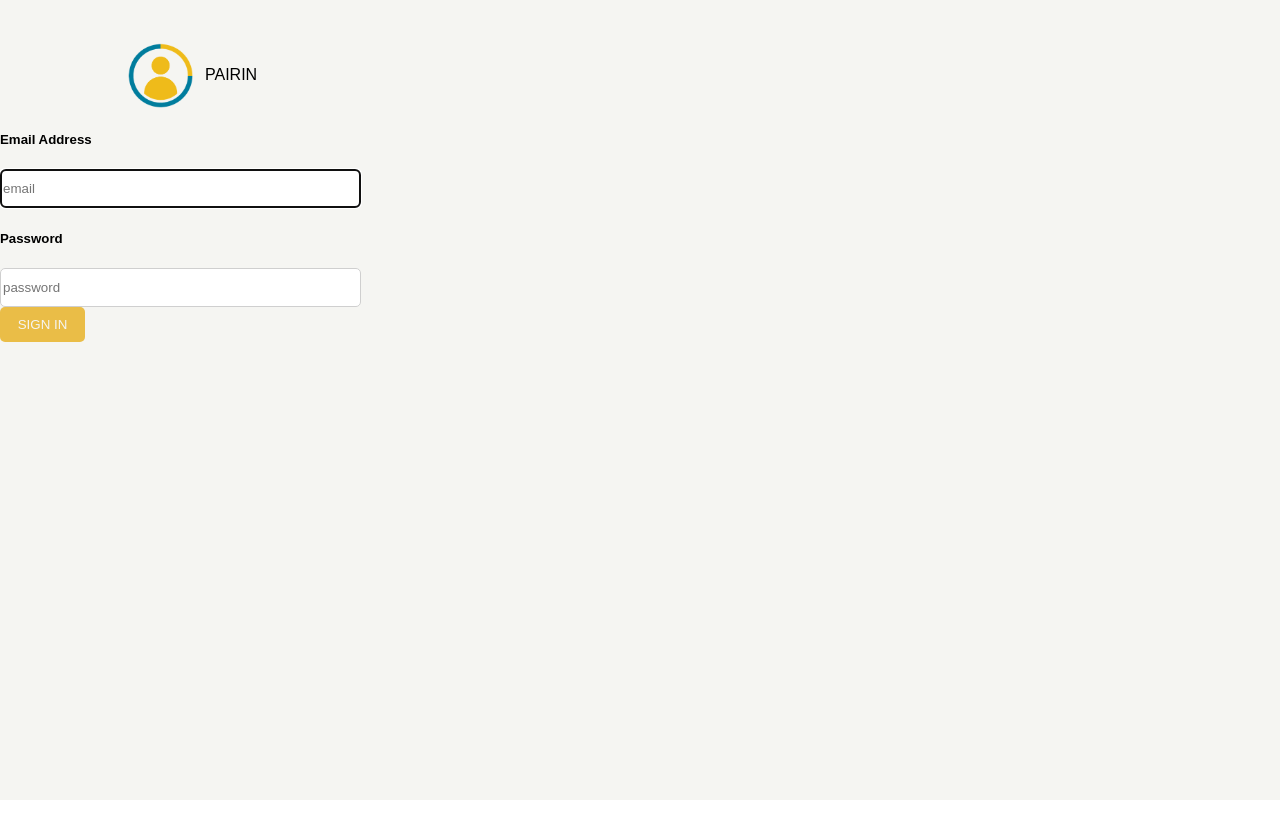
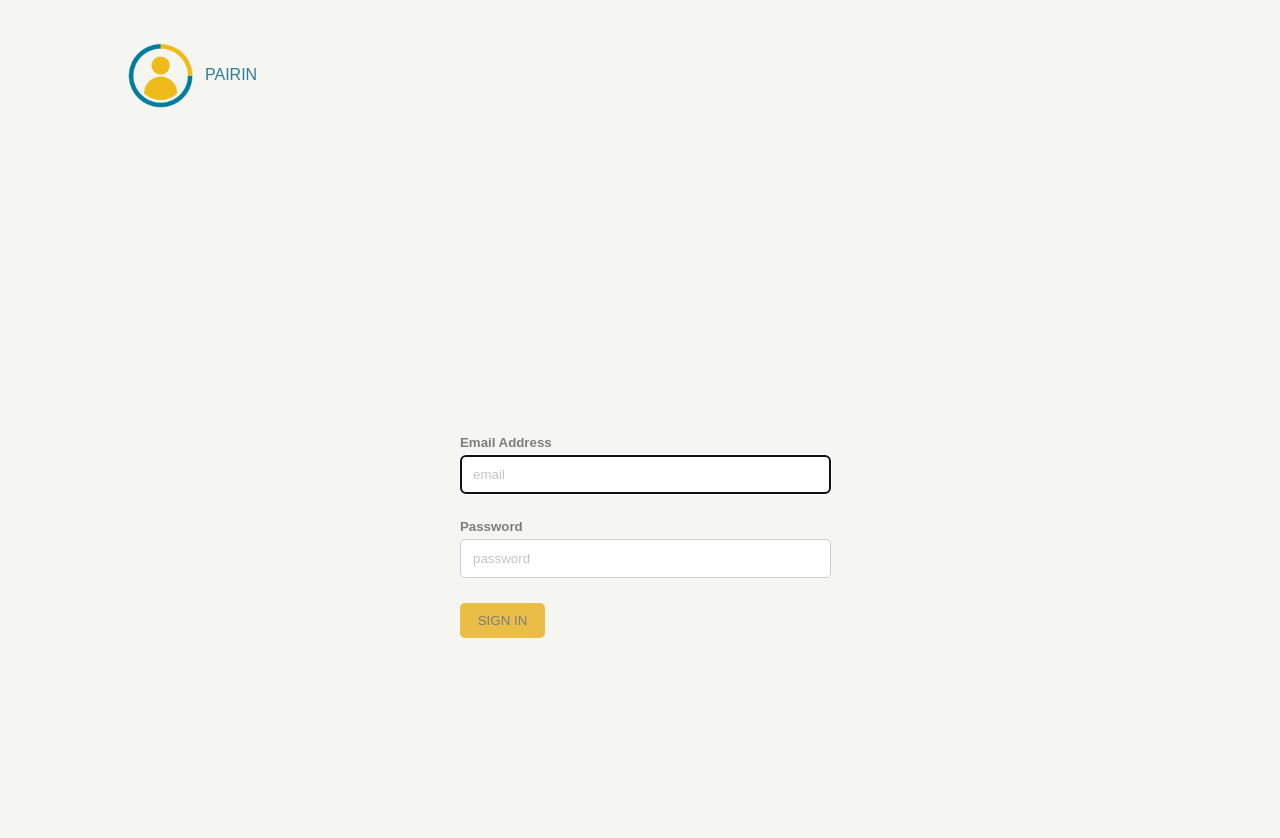
Before and after one commit to j25bender/fe-pairin, a React (Create React App) app: page / in a window 1280 px wide. Shown: the top 838 px of the page. Before the commit the page ends 800 px from the top, so only its background shows below. Built offline with nearby package versions, Linux system fonts and the light colour scheme.

Commit message:
Gridded header and form css styles

```diff
--- a/src/Components/SignIn/SignIn.css
+++ b/src/Components/SignIn/SignIn.css
@@ -20,34 +20,56 @@ div img {
 }
 
 span {
+  color: #317C9A;
   justify-self: start;
   grid-column: 3 / 4;
   grid-row: row1-end / 2;
 }
 
-
+#form-container {
+  display: grid;
+  grid-template-columns: 1fr 360px 1fr;
+  grid-template-rows: 280px 200px auto;
+  align-items: center;
+  justify-items: center;
+}
 
 form {
+  grid-column: 2 / 3;
+  grid-row: row1-end / 1;
   height: 200px;
   width: 360px;
 }
 
 form input {
   border: 1px solid #CFCFCF;
+  cursor: pointer;
+  padding-left: 12px;
   height: 35px;
   width: 355px;
 }
 
-#sign-in-button {
-  background-color: #EABD47;
-  border-style: none;
-  color: #F5F5F2;
-  display: block;
-  height: 35px;
-  width: 85px;
+input::placeholder {
+  color: #C4C4C4;
 }
 
 form input,
 #sign-in-button {
   border-radius: 5px;
 }
+
+#email-label,
+#password-label,
+#sign-in-button {
+  color: #7D7D7D;
+  margin: 25px 0 5px 0;
+}
+
+#sign-in-button {
+  background-color: #EABD47;
+  border-style: none;
+  cursor: not-allowed;
+  padding: 0;
+  height: 35px;
+  width: 85px;
+}
--- a/src/Components/SignIn/SignIn.js
+++ b/src/Components/SignIn/SignIn.js
@@ -12,22 +12,26 @@ export class SignIn extends Component {
                   PAIRIN
                 </span>
         </header>
+        <div id='form-container'>
           <form>
-          <h5>Email Address</h5>
+            <h5 id='email-label'>Email Address</h5>
             <input type='email'
                   id='email-input'
                   placeholder='email'
                   autoFocus
                   required />
-          <h5>Password</h5>
+            <h5 id='password-label'>Password</h5>
             <input type='password'
                   id='password-input'
                   placeholder='password'
                   required />
-          <button id='sign-in-button'
-                  disabled >SIGN IN
-          </button>
+            <input type='button'
+                   value='SIGN IN'
+                   id='sign-in-button'
+                   disabled
+            />
           </form>
+        </div>
       </div>
     );
   }
```
Lines whose indentation alone changed are shown as unchanged.
